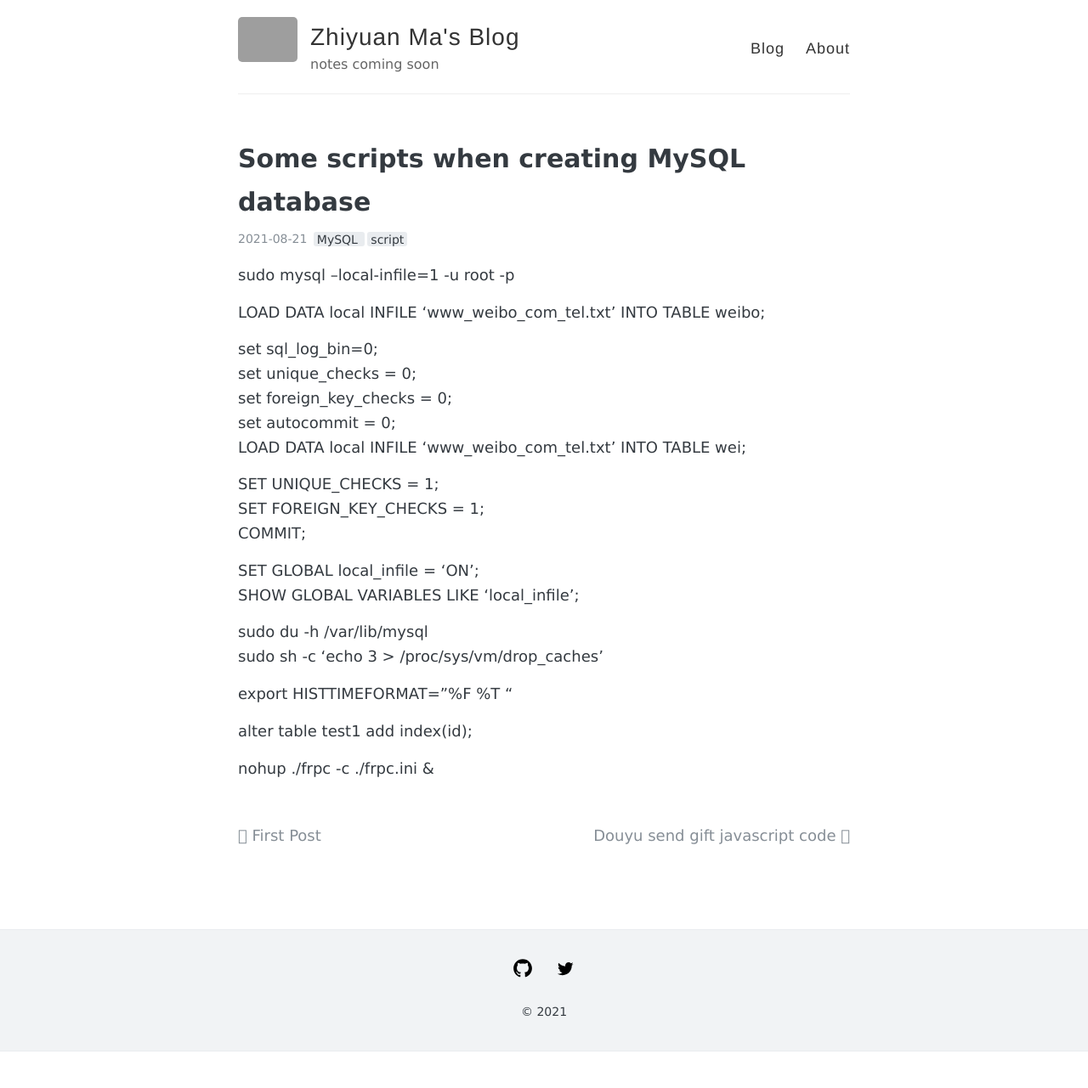
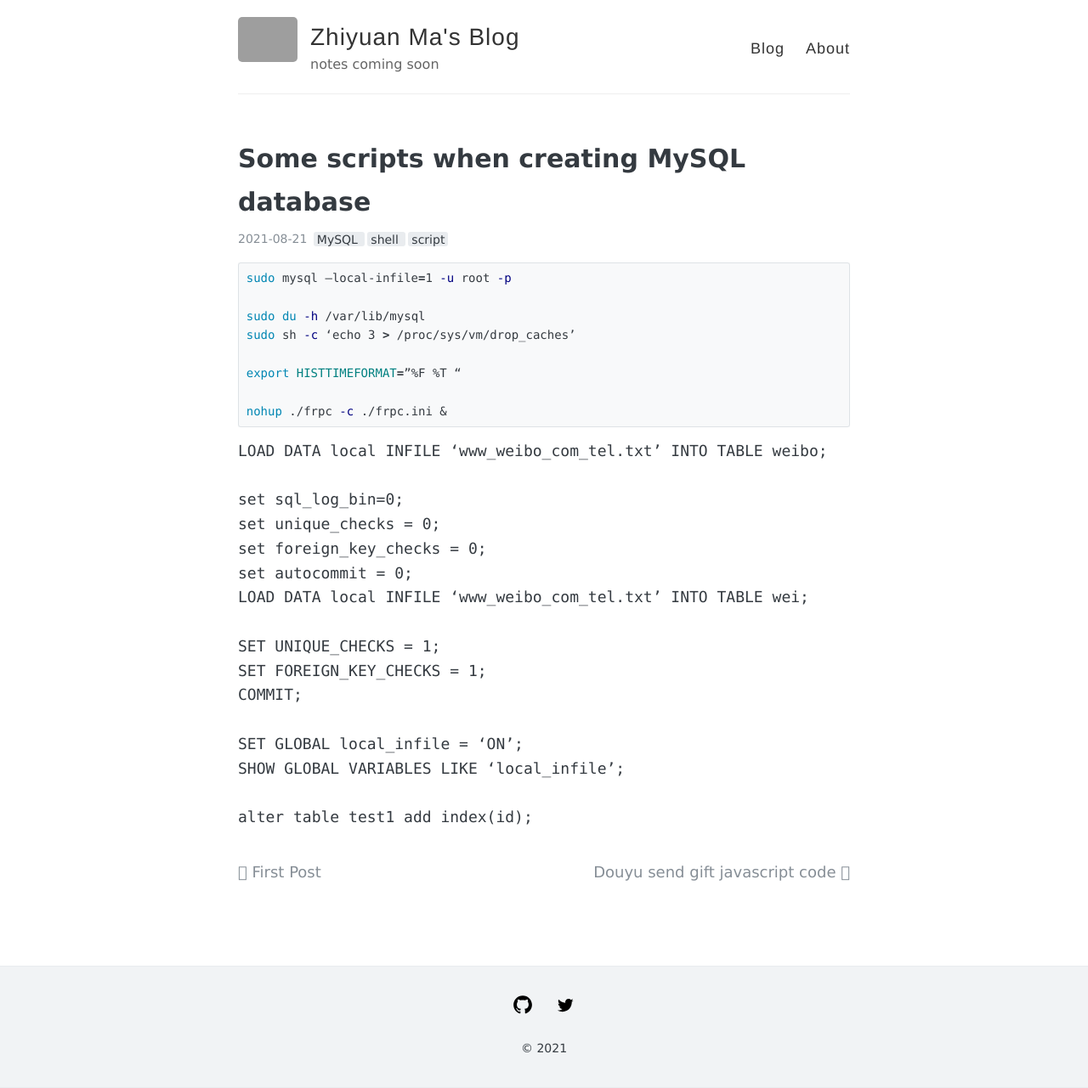
Before and after one commit to ZhiyuanMa2017/ZhiyuanMa2017.github.io, a Jekyll site: the page built from _posts/2021-08-21-mysql.md, in a window 1280 px wide. Shown: the whole page at 85% size. Built offline with Jekyll 4.4.1, drawn with Linux system fonts in a browser that asks for light colours; before the commit the page ends 1238 px from its top, so only the background shows below that; grey boxes are pictures that could not be loaded.

Commit message:
Update 2021-08-21-mysql.md

````diff
--- a/_posts/2021-08-21-mysql.md
+++ b/_posts/2021-08-21-mysql.md
@@ -3,33 +3,36 @@ layout: post
 title: Some scripts when creating MySQL database
 tags:
   - MySQL
+  - shell
   - script
 ---
 
-sudo mysql --local-infile=1 -u root -p
+```shell
+sudo mysql –local-infile=1 -u root -p
 
-LOAD DATA local INFILE 'www_weibo_com_tel.txt' INTO TABLE weibo;
+sudo du -h /var/lib/mysql
+sudo sh -c ‘echo 3 > /proc/sys/vm/drop_caches’
 
+export HISTTIMEFORMAT=”%F %T “
+
+nohup ./frpc -c ./frpc.ini &
+```
+
+```mysql
+LOAD DATA local INFILE ‘www_weibo_com_tel.txt’ INTO TABLE weibo;
 
 set sql_log_bin=0;
 set unique_checks = 0;
 set foreign_key_checks = 0;
 set autocommit = 0;
-LOAD DATA local INFILE 'www_weibo_com_tel.txt' INTO TABLE wei;
+LOAD DATA local INFILE ‘www_weibo_com_tel.txt’ INTO TABLE wei;
 
 SET UNIQUE_CHECKS = 1;
 SET FOREIGN_KEY_CHECKS = 1;
 COMMIT;
 
-
-SET GLOBAL local_infile = 'ON';
-SHOW GLOBAL VARIABLES LIKE 'local_infile';
-
-sudo du -h /var/lib/mysql
-sudo sh -c 'echo 3 > /proc/sys/vm/drop_caches'
-
-export HISTTIMEFORMAT="%F %T "
+SET GLOBAL local_infile = ‘ON’;
+SHOW GLOBAL VARIABLES LIKE ‘local_infile’;
 
 alter table test1 add index(id);
-
-nohup ./frpc -c ./frpc.ini &
+```
````
